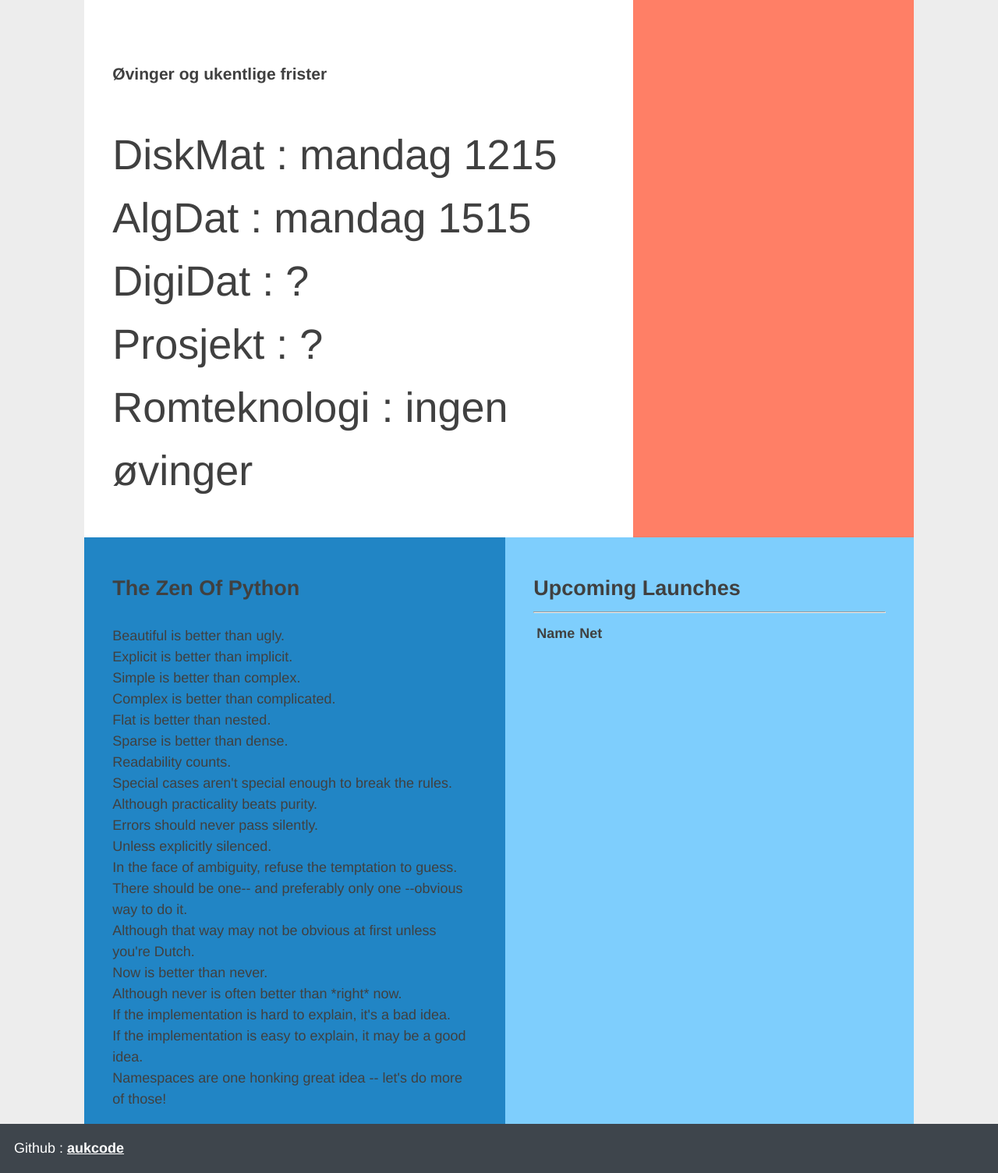
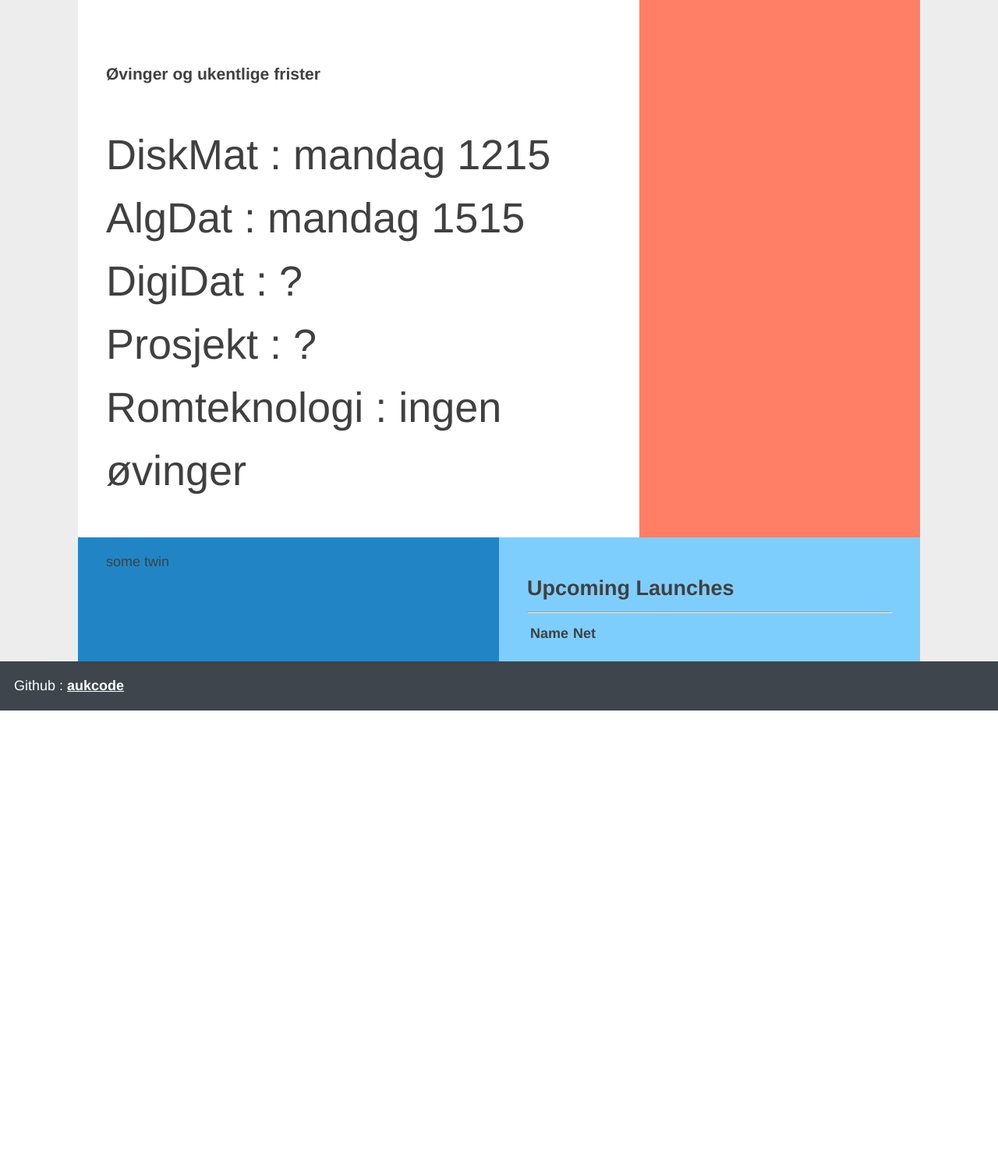
Before and after one commit to aukoyy/infoscreen, a Django app: template display/templates/display/displaypage.html in a window 1280 px wide. Shown: the part 613-2117 px from the top of the page at 78% size. After the commit the page ends 1524 px from the top, so only its background shows below. Run offline with Django 3.2, Linux system fonts and the light colour scheme; the template is opened without the code that fills it, so the values that code supplies are empty.

Commit message:
zen gone

```diff
--- a/display/templates/display/displaypage.html
+++ b/display/templates/display/displaypage.html
@@ -284,27 +284,7 @@
 
     <aside class="twin">
 
-        <h2>The Zen Of Python</h2>
-
-        <p>Beautiful is better than ugly.<br>
-            Explicit is better than implicit.<br>
-            Simple is better than complex.<br>
-            Complex is better than complicated.<br>
-            Flat is better than nested.<br>
-            Sparse is better than dense.<br>
-            Readability counts.<br>
-            Special cases aren't special enough to break the rules.<br>
-            Although practicality beats purity.<br>
-            Errors should never pass silently.<br>
-            Unless explicitly silenced.<br>
-            In the face of ambiguity, refuse the temptation to guess.<br>
-            There should be one-- and preferably only one --obvious way to do it.<br>
-            Although that way may not be obvious at first unless you're Dutch.<br>
-            Now is better than never.<br>
-            Although never is often better than *right* now.<br>
-            If the implementation is hard to explain, it's a bad idea.<br>
-            If the implementation is easy to explain, it may be a good idea.<br>
-            Namespaces are one honking great idea -- let's do more of those!</p>
+        some twin
 
     </aside>
     <aside class="twin">
--- a/todo/views.py
+++ b/todo/views.py
@@ -66,7 +66,9 @@
     fields = ['name',
               'description',
               'priority',
-              'done']
+              'done',
+              'todoList',
+    ]
     template_name_suffix = '_update_form'
     # query_pk_and_slug = self.object
     # instance = get_object_or_404(TodoModel, id=id)
```
Also changed, not shown: display/views.py (+13 -13 lines).
